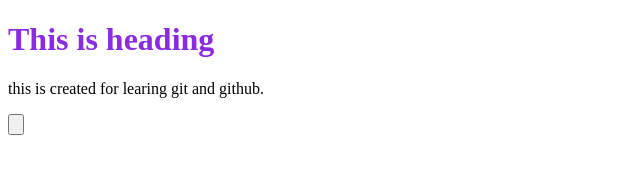
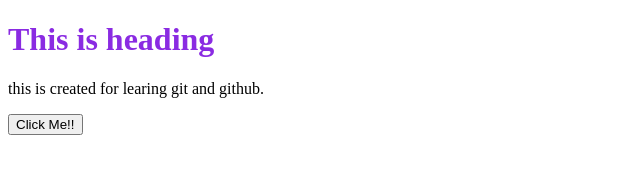
Before and after one commit to sneha-bhardwaj7/localrepo, a plain HTML site: page index.html in a window 1280 px wide. Shown: the whole page, without its empty margins (0-640 px from the left). Drawn offline with Linux system fonts and the light colour scheme.

Commit message:
add buttons

```diff
--- a/index.html
+++ b/index.html
@@ -9,6 +9,6 @@
 <body>
     <h1>This is heading</h1>
     <p>this is created for learing git and github.</p>
-    <input type="button" placeholder="click me!!">
+    <button>Click Me!!</button>
 </body>
 </html>
```
